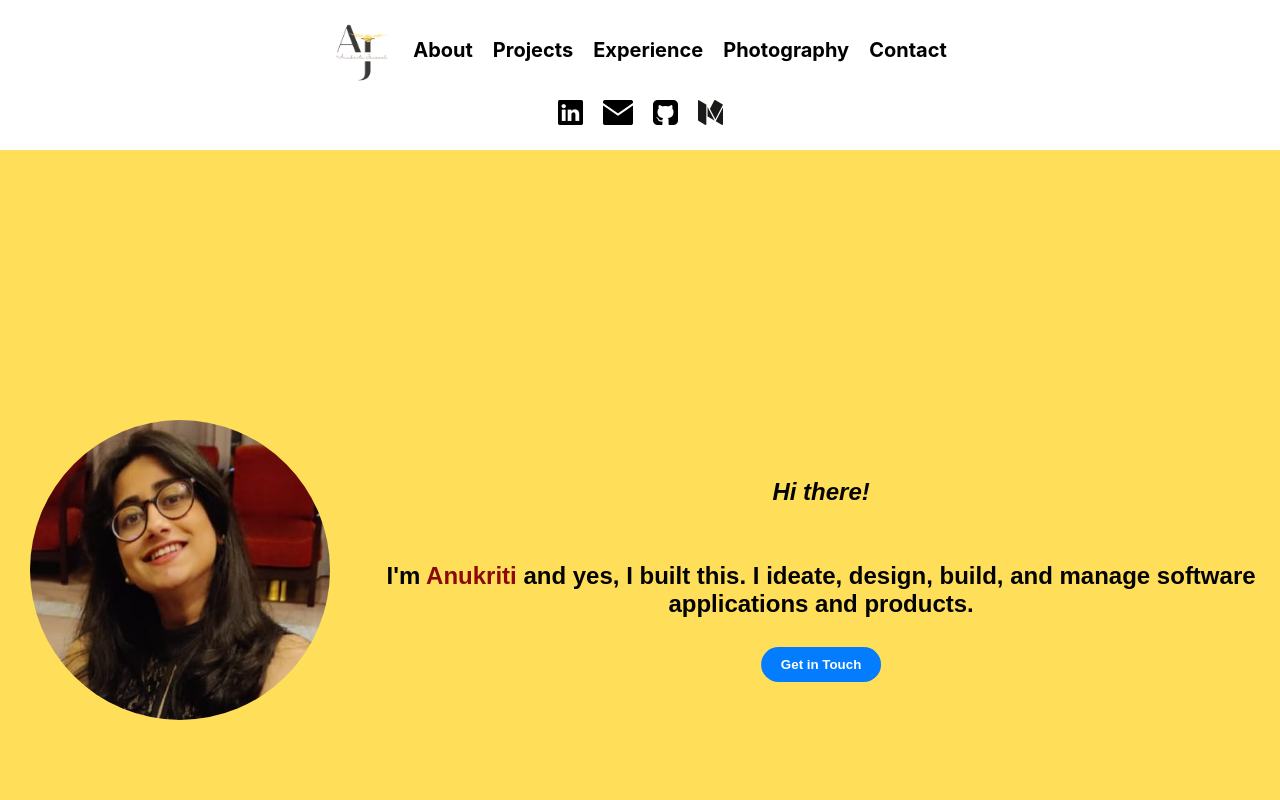
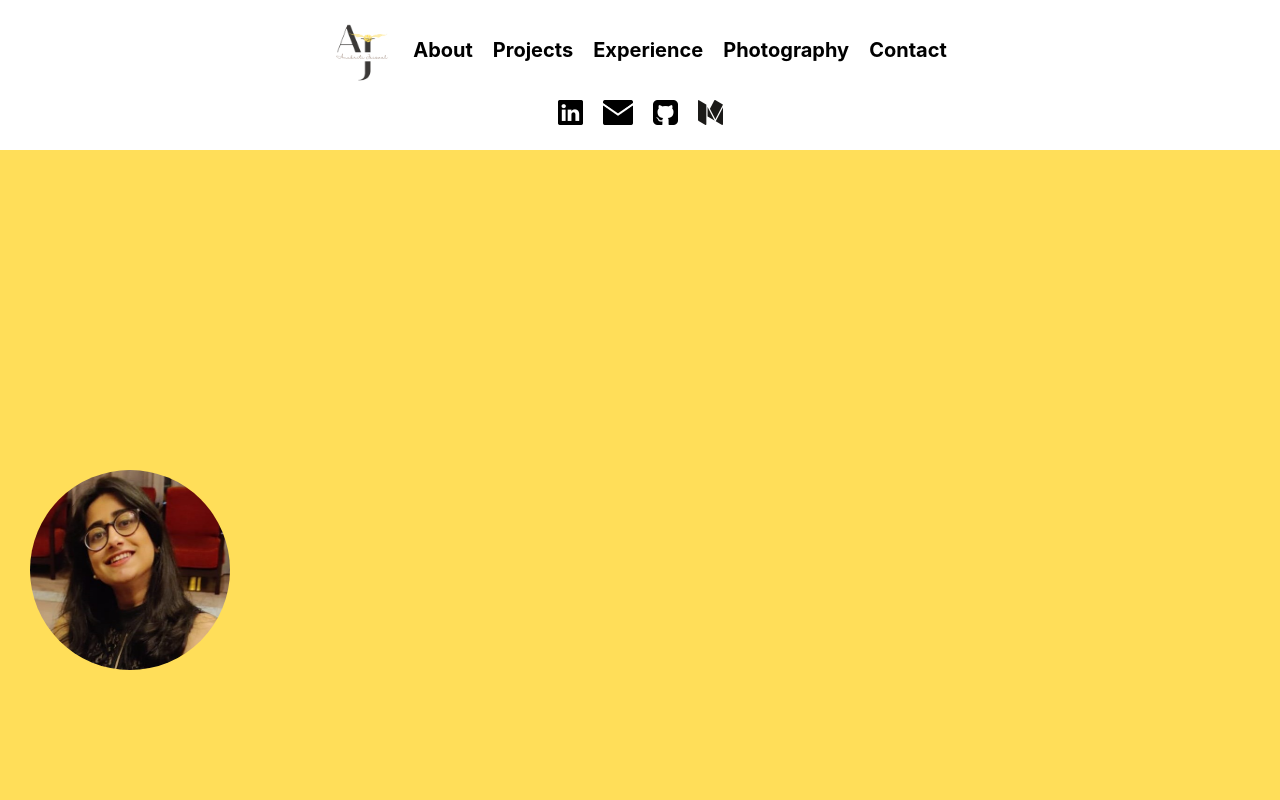
Before and after one commit to WinexWolf/anukritijaiswal.github.io, a React (Create React App) app: page / in a window 1280 px wide. Shown: the top 800 px of the page. Built offline with nearby package versions, Linux system fonts and the light colour scheme.

Commit message:
added effects animations

```diff
--- a/package.json
+++ b/package.json
@@ -6,6 +6,7 @@
     "@testing-library/jest-dom": "^5.17.0",
     "@testing-library/react": "^13.4.0",
     "@testing-library/user-event": "^13.5.0",
+    "emailjs-com": "^3.2.0",
     "gsap": "^3.12.2",
     "react": "^18.2.0",
     "react-dom": "^18.2.0",
--- a/src/App.js
+++ b/src/App.js
@@ -8,6 +8,7 @@ import ImageCarousel from "./imagecarousel";
 import Timeline from "./timeline";
 import Skills from "./skills";
 import Education from "./education";
+import { ContactUs } from "./ContactUs";
 
 function App() {
   const [showHeader, setShowHeader] = useState(true);
--- /dev/null
+++ b/src/ContactUs.js
@@ -0,0 +1,38 @@
+import React, { useRef } from "react";
+import emailjs from "emailjs-com"; // Import the emailjs library
+
+export const ContactUs = () => {
+  const form = useRef();
+
+  const sendEmail = (e) => {
+    e.preventDefault();
+
+    emailjs
+      .sendForm(
+        "service_c5uyhac",
+        "template_qcsa9zf",
+        form.current,
+        "m7FC9cuQ5_JkSrUQl"
+      )
+      .then(
+        (result) => {
+          console.log(result.text);
+        },
+        (error) => {
+          console.log(error.text);
+        }
+      );
+  };
+
+  return (
+    <form ref={form} onSubmit={sendEmail}>
+      <label>Name</label>
+      <input type="text" name="user_name" />
+      <label>Email</label>
+      <input type="email" name="user_email" />
+      <label>Message</label>
+      <textarea name="message" />
+      <input type="submit" value="Send" />
+    </form>
+  );
+};
--- a/src/comingup.css
+++ b/src/comingup.css
@@ -8,38 +8,46 @@
   justify-content: center;
   position: relative;
   overflow: hidden;
-  padding: 20px; /* Adjust padding for spacing on small screens */
+  padding: 20px;
+  text-align: center;
+  transition: background-color 0.3s; /* Add a background color transition */
+}
+
+.coming-up:hover {
+  background-color: #FFC107; /* Change background color on hover */
 }
 
 .img {
   border-radius: 50%;
-  padding: 10px; /* Adjust padding for spacing on small screens */
-  max-width: 100%; /* Ensure the image doesn't exceed its container */
+  padding: 10px;
+  max-width: 100%;
+  transition: transform 0.3s ease-in-out;
+  cursor: pointer;
+}
+
+.img:hover {
+  transform: scale(1.1);
 }
 
 .desc {
-  width: 100%; /* Full width for small screens */
+  width: 100%;
   font-size: 24px;
   font-family: Arial, Helvetica, sans-serif;
-  text-align: center; /* Center align text on small screens */
-  margin-top: 20px; /* Add margin for spacing on small screens */
+  text-align: center;
+  margin-top: 20px;
+  opacity: 0;
+  transform: translateY(20px);
+  transition: opacity 0.5s ease-in-out, transform 0.5s ease-in-out;
+}
+
+/* Define styles for when the element is visible */
+.coming-up:hover .desc {
+  opacity: 1;
+  transform: translateY(0);
 }
 
 .anukriti-text {
   color: #880808;
-}
-
-/* Add initial styles for sliding and fading animation */
-.desc {
-  opacity: 0.71;
-  transform: translateX(40px);
-  transition: opacity 2s, transform 2s;
-}
-
-/* Define styles for when the element is visible */
-.desc.slide-in {
-  opacity: 1;
-  transform: translateX(0);
 }
 
 /* Add styles for the "Get in Touch" button */
@@ -63,32 +71,22 @@
 
 /* Media Queries for Responsiveness */
 @media screen and (max-width: 768px) {
-  /* Apply these styles when the screen width is at most 768px (e.g., mobile devices) */
   .coming-up {
-    padding: 20px; /* Reduce padding for spacing on small screens */
+    padding: 20px;
   }
 
   .img {
-  border-radius: 50%;
-  padding: 0px; /* Adjust padding for spacing on small screens */
-  width: 40%;
-  height: 20%;/* Ensure the image doesn't exceed its container */
-}
+    border-radius: 50%;
+    padding: 0;
+    width: 40%;
+    height: 20%;
+  }
 
   .desc {
-    font-size: 20px; /* Decrease font size on small screens */
+    font-size: 20px;
   }
 
   .get-in-touch-button {
-
-  max-width: 70%;
+    max-width: 70%;
+  }
 }
-
-.desc {
-  font-size: 18px;
-  padding: 30px;
-  font-family: Arial, Helvetica, sans-serif;
-}
-
-
-}
--- a/src/comingup.js
+++ b/src/comingup.js
@@ -27,8 +27,8 @@ function ComingUp() {
       <img
         className="img"
         src={headshot}
-        height="300"
-        width="300"
+        height="200"
+        width="200"
         alt="Email Icon"
       />
       <div className="desc">
--- a/src/contact.js
+++ b/src/contact.js
@@ -1,13 +1,36 @@
-// Contact.js
 import React from "react";
-import "./contact.css"; // Import your CSS file for styling
-import "./comingup.css";
+import "./contact.css";
+import emailjs from "emailjs-com"; // Import the emailjs library
 
 function Contact() {
+  const sendEmail = (e) => {
+    e.preventDefault();
+
+    emailjs
+      .sendForm(
+        "service_c5uyhac", // Replace with your Email.js service ID
+        "template_qcsa9zf", // Replace with your Email.js template ID
+        e.target,
+        "m7FC9cuQ5_JkSrUQl" // Replace with your Email.js user ID
+      )
+      .then(
+        (result) => {
+          console.log("Email sent successfully:", result.text);
+          alert("Email sent successfully!");
+        },
+        (error) => {
+          console.error("Email could not be sent:", error.text);
+          alert("Email could not be sent. Please try again later.");
+        }
+      );
+
+    e.target.reset();
+  };
+
   return (
     <div id="contact" className="contact-container">
       <h2>Contact Me</h2>
-      <form className="contact-form">
+      <form className="contact-form" onSubmit={sendEmail}>
         <div className="form-group">
           <label htmlFor="name">Name:</label>
           <input
@@ -41,7 +64,7 @@ function Contact() {
           ></textarea>
         </div>
 
-        <button className="get-in-touch-button" >
+        <button className="get-in-touch-button">
           <b>Send</b>
         </button>
       </form>
--- a/src/imagecarousel.css
+++ b/src/imagecarousel.css
@@ -15,7 +15,7 @@
 }
 
 .carousel img {
-  max-width: 20%;
+  max-width: 25%;
   height: auto;
     gap:10px;
     padding:3%;
```
Also changed, not shown: src/images/locknstock.png, 1 other file (tests, documents, lock files or other folders).
